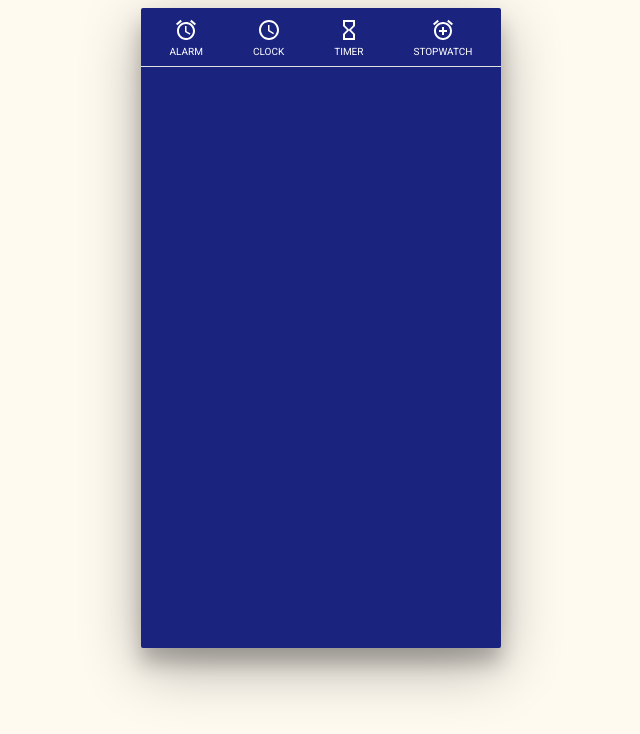
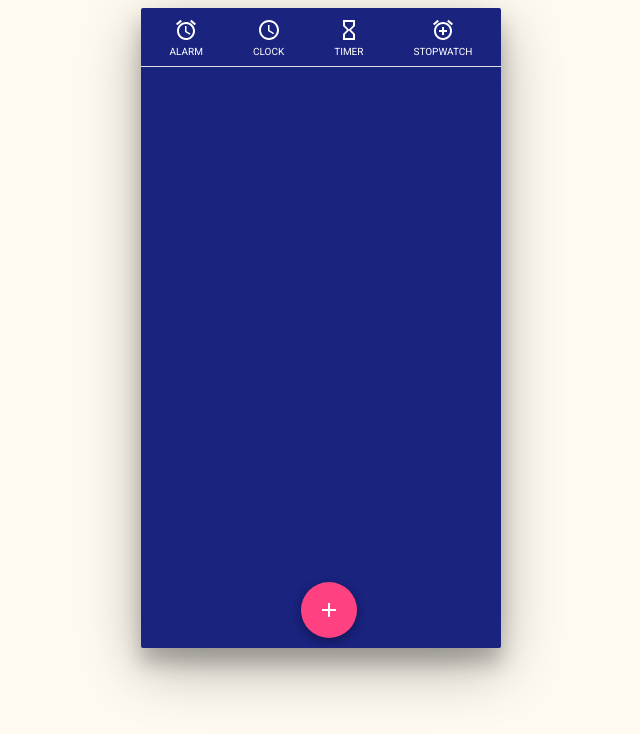
Before and after one commit to anishd19/alarmapp, a React (Create React App) app: page / in a window 1280 px wide. Shown: the top 734 px of the page, without its empty margins (319-959 px from the left). Built offline with nearby package versions, Linux system fonts and the light colour scheme; the HTML template or start-up script is replaced by a standard one; what react-tap-event-plugin would draw is missing.

Commit message:
adds add button

```diff
--- a/src/Alarm.js
+++ b/src/Alarm.js
@@ -1,14 +1,21 @@
 import React, { Component } from 'react';
 import './App.css';
-import {Paper} from 'material-ui';
+import {Paper, FloatingActionButton} from 'material-ui';
+import ContentAdd from 'material-ui/svg-icons/content/add';
 import OptionsBar from './OptionsBar'
 
 class Alarm extends Component {
+  constructor(props) {
+    super(props);
+  }
   render() {
     return (
       <div className='stage-holder'>
         <Paper className='stage' zDepth={5} >
           <OptionsBar />
+        <FloatingActionButton className='add-btn' secondary={true}>
+          <ContentAdd />
+        </FloatingActionButton>
         </Paper>
       </div>
     )
--- a/src/App.scss
+++ b/src/App.scss
@@ -15,6 +15,7 @@ body {
     text-align: center;
     margin: 0 auto;
     background-color: #1a237e !important;
+    position: relative;
     .options-bar {
       .option {
         display: inline-block;
@@ -26,6 +27,11 @@ body {
         font-size: 10px;
       }
     }
+    .add-btn {
+      position: absolute;
+      bottom: 10px;
+      left: 160px;
+    }
   }
 }
 
```
